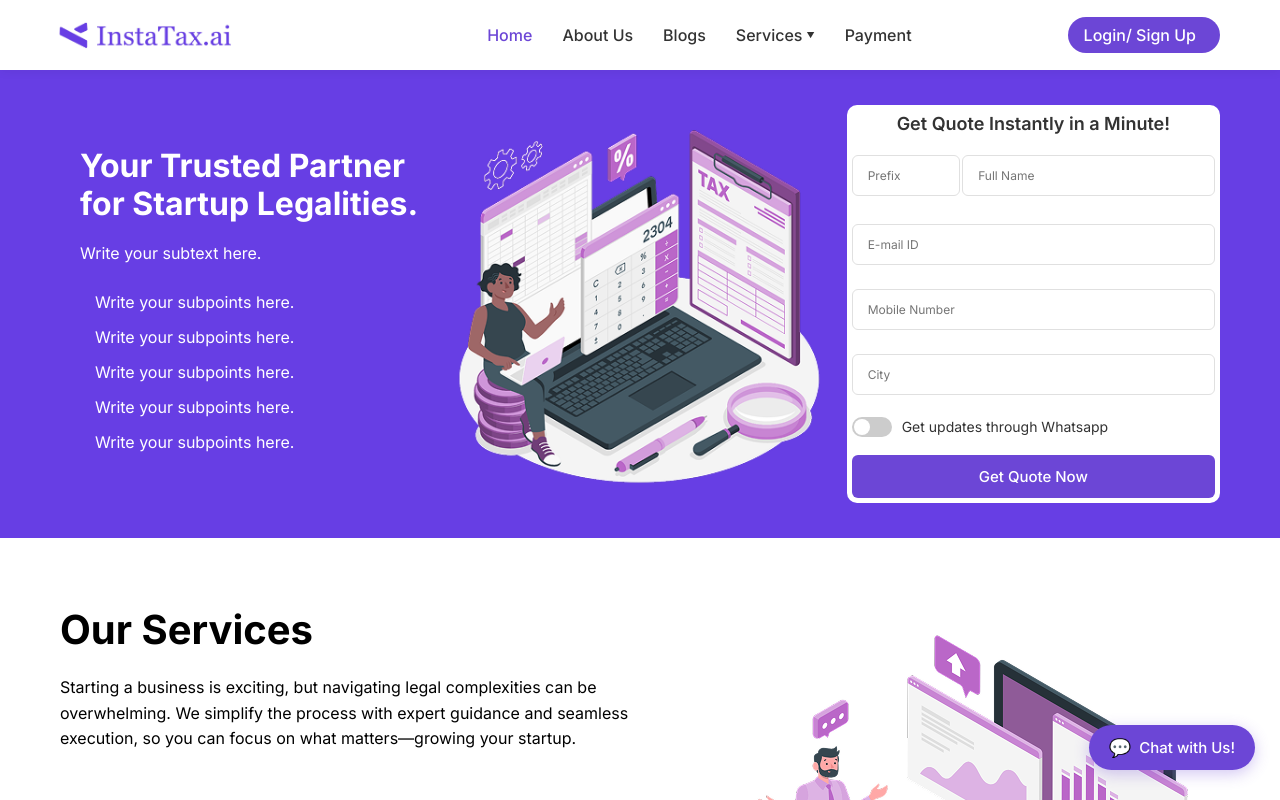
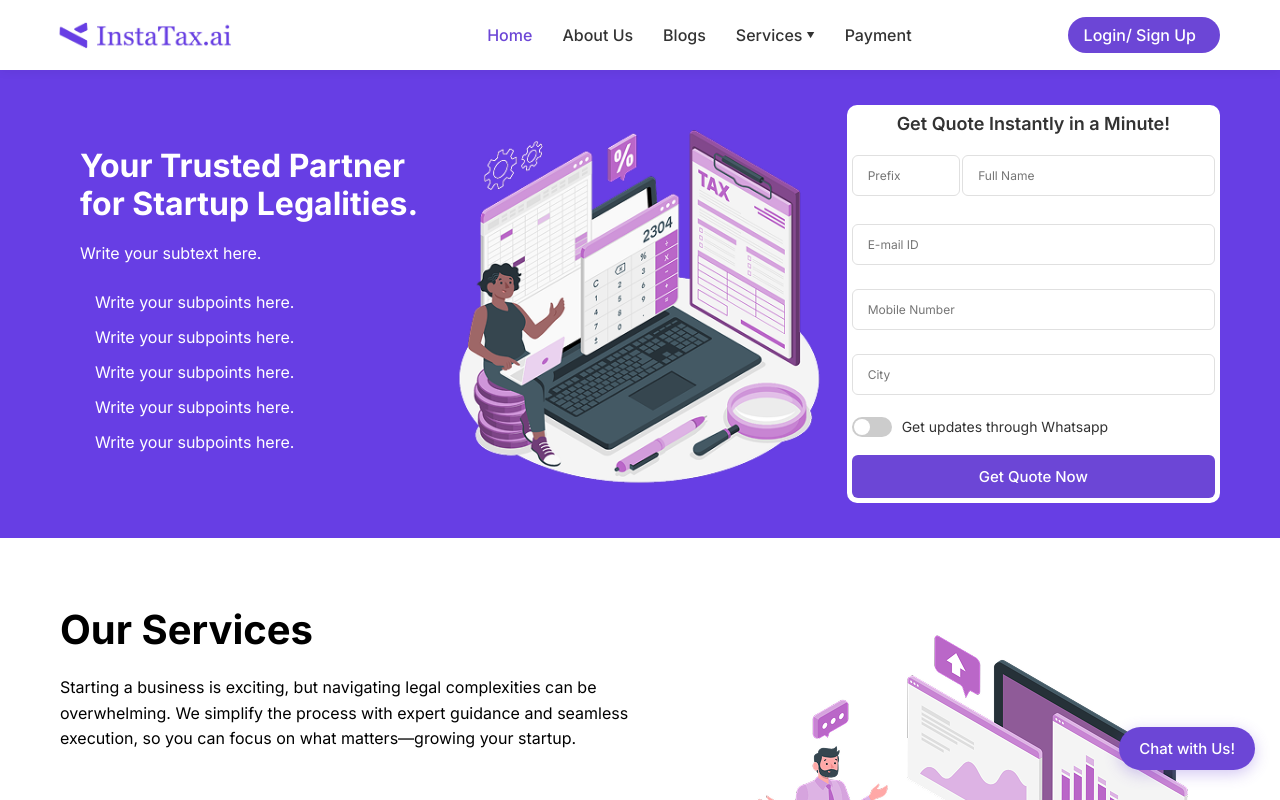
Before and after one commit to naman1026/frontend_instatax, a React (Vite) app: page / in a window 1280 px wide. Shown: the top 800 px of the page. Built offline with nearby package versions, Linux system fonts and the light colour scheme; the HTML template or start-up script is replaced by a standard one.

Commit message:
Add company icon in chat button

```diff
--- a/src/components/ChatWidget.css
+++ b/src/components/ChatWidget.css
@@ -6,7 +6,7 @@
 }
 
 .chat-btn {
-  background-color: #6c46d6;
+  background-color: 673EE4;
   color: white;
   padding: 12px 20px;
   border-radius: 30px;
@@ -20,13 +20,16 @@
   border: none;
   cursor: pointer;
 }
-
+.chat-icon {
+  width: 24px;  /* Adjust as needed */
+  height: 24px;
+}
 .chat-btn:hover {
-  background-color: #5b3cb9;
+  background-color: 673EE4;
   transform: translateY(-3px);
 }
 
 .chat-btn:before {
-  content: "💬";
+
   font-size: 18px;
 }
--- a/src/components/ChatWidget.jsx
+++ b/src/components/ChatWidget.jsx
@@ -1,11 +1,12 @@
-// src/components/ChatWidget.jsx
 import React from "react";
 import "./ChatWidget.css";
+import chatIcon from "../assets/smalllogo.png"; // Import your image
 
 const ChatWidget = () => {
   return (
     <div className="chat-widget">
       <button className="chat-btn">
+        <img src={chatIcon} alt="Chat" className="chat-icon" />
         <span>Chat with Us!</span>
       </button>
     </div>
```
